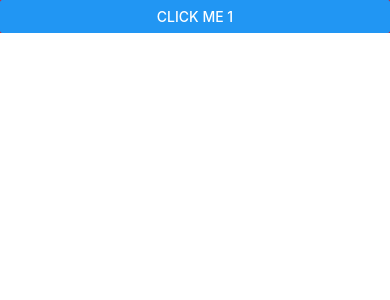
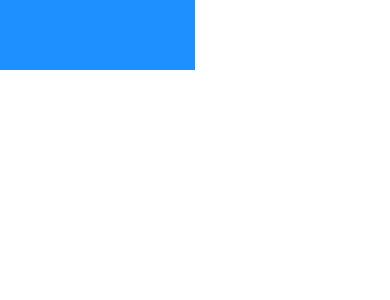
Before and after one commit to uzairqq/DoneWithIt, a React Native app: screen / in a window 390 px wide. Shown: the top 300 px of the page. Built offline with nearby package versions, Linux system fonts and the light colour scheme.

Commit message:
Using Dimensions Api

```diff
--- a/App.js
+++ b/App.js
@@ -1,11 +1,24 @@
 import { StatusBar } from "expo-status-bar";
-import { StyleSheet, SafeAreaView, Button, Alert } from "react-native";
+import {
+  StyleSheet,
+  SafeAreaView,
+  Button,
+  Alert,
+  View,
+  Dimensions,
+} from "react-native";
 
 export default function App() {
+  console.log(Dimensions.get("screen"));
   return (
     <SafeAreaView style={styles.buttonStyle}>
-      <Button title="Click Me 1" onPress={() => alert("Button 1 Tapped")} />
-      <StatusBar style="auto" />
+      <View
+        style={{
+          backgroundColor: "dodgerblue",
+          width: "50%",
+          height: 70,
+        }}
+      ></View>
     </SafeAreaView>
   );
 }
@@ -17,7 +30,4 @@
     justifyContent: "center",
     alignItems: "center",
   },
-  buttonStyle: {
-    backgroundColor: "red",
-  },
 });
```
